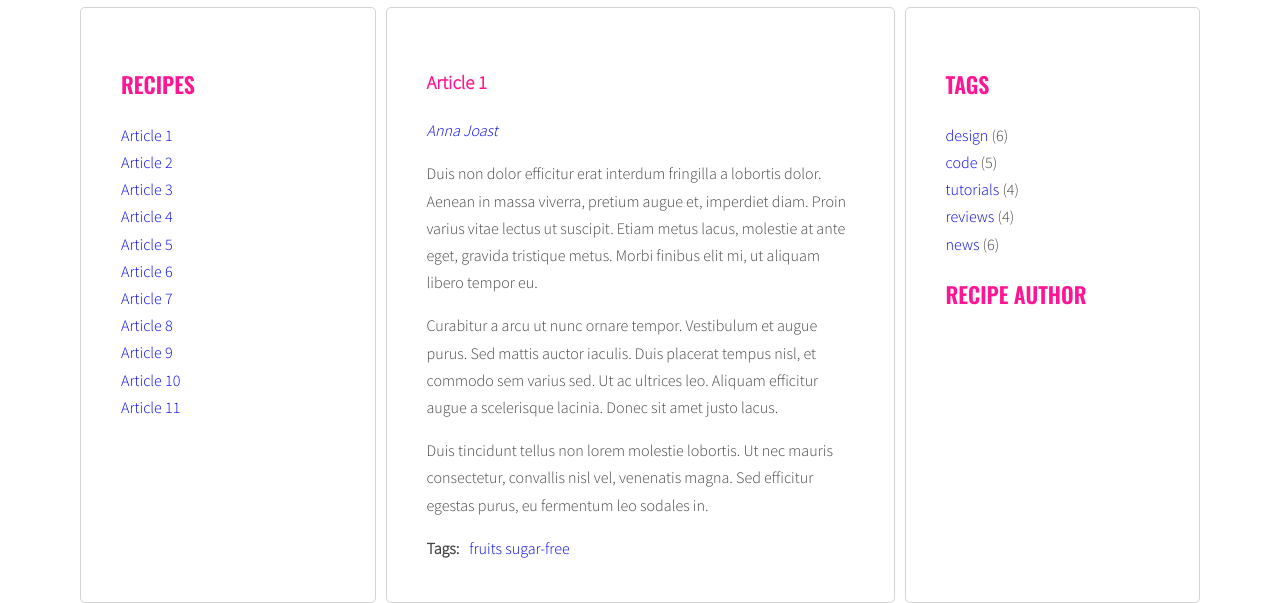
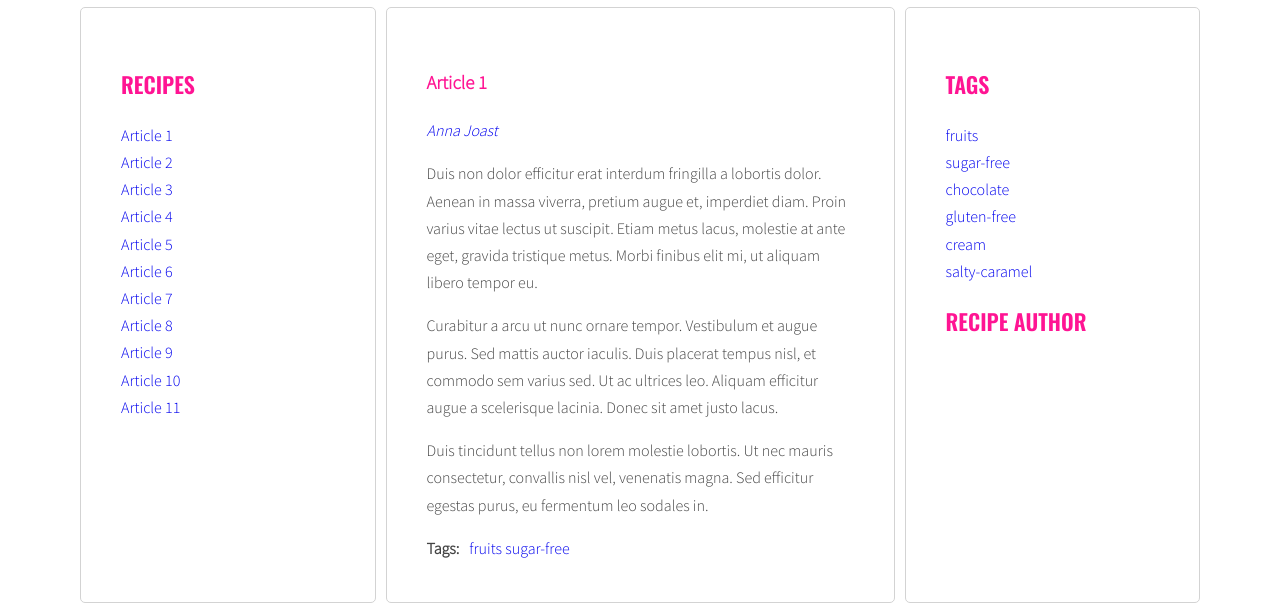
Before and after one commit to JanczakM/javascript-blog, a website: page index.html in a window 1280 px wide. Shown: the part 303-906 px from the top of the page. Drawn offline with nearby package versions, Linux system fonts and the light colour scheme.

Commit message:
add tags array

```diff
--- a/index.html
+++ b/index.html
@@ -199,11 +199,9 @@
           <aside class="sidebar">
             <h2 class="section-title">Tags</h2>
             <ul class="list tags">
+              <!--
               <li><a href="#">design</a> <span>(6)</span></li>
-              <li><a href="#">code</a> <span>(5)</span></li>
-              <li><a href="#">tutorials</a> <span>(4)</span></li>
-              <li><a href="#">reviews</a> <span>(4)</span></li>
-              <li><a href="#">news</a> <span>(6)</span></li>
+            -->
             </ul>
             <h2 class="section-title">Recipe author</h2>
             <ul class="list authors">
--- a/js/script.js
+++ b/js/script.js
@@ -29,6 +29,7 @@ const optArticleSelector = '.post',
   optTitleSelector = '.post-title',
   optTitleListSelector = '.titles',
   optArticleTagsSelector = '.post-tags .list',
+  optTagsListSelector = '.tags.list',
   optArticleAuthorSelector = '.post-author';
 
 function generateTitleLinks(customSelector = ''){
@@ -65,6 +66,8 @@ function generateTitleLinks(customSelector = ''){
 generateTitleLinks();
 
 function generateTags(){
+  /* [NEW] create a new variable allTags with an empty array */
+  let allTags = [];
   /* find all articles */
   const articles = document.querySelectorAll(optArticleSelector);
   /* START LOOP: for every article: */
@@ -83,12 +86,21 @@ function generateTags(){
       const linkHtml = '<li><a href="#tag-' + tag + '">' + tag + '</a></li>' + ' ';
       /* add generated code to html variable */
       html = html + linkHtml;
+      /* [NEW] check if this link is NOT already in allTags */
+      if(allTags.indexOf(linkHtml) == -1){
+        /* [NEW] add generated code to allTags array */
+        allTags.push(linkHtml);
+      }
     /* END LOOP: for each tag */
     }
     /* insert HTML of all the links into the tags wrapper */
     tagsWrapper.innerHTML = html;
-  /* END LOOP: for every article: */
+    /* END LOOP: for every article: */
   }
+  /* [NEW] find list of tags in right column */
+  const tagList = document.querySelector('.tags');
+  /* [NEW] add html from allTags to tagList */
+  tagList.innerHTML = allTags.join(' ');
 }
 
 generateTags();
```
